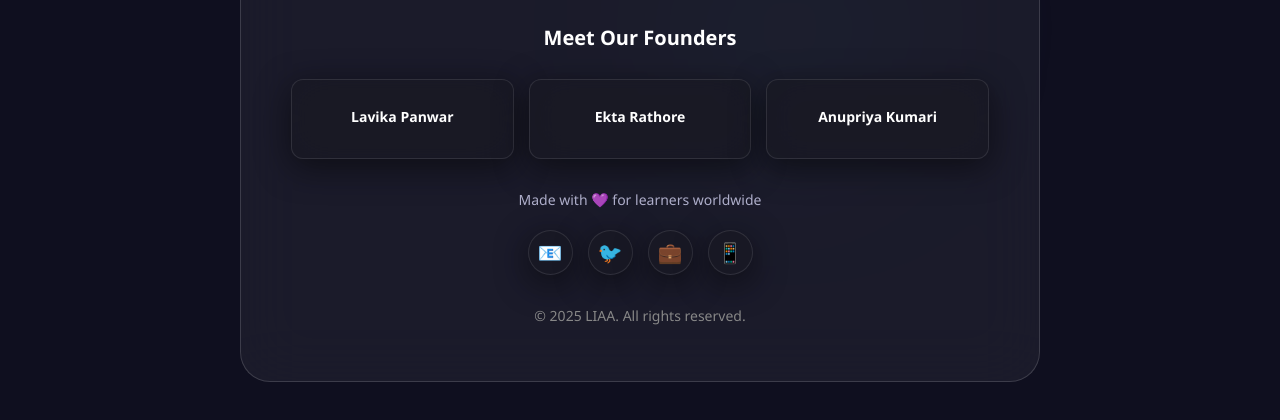
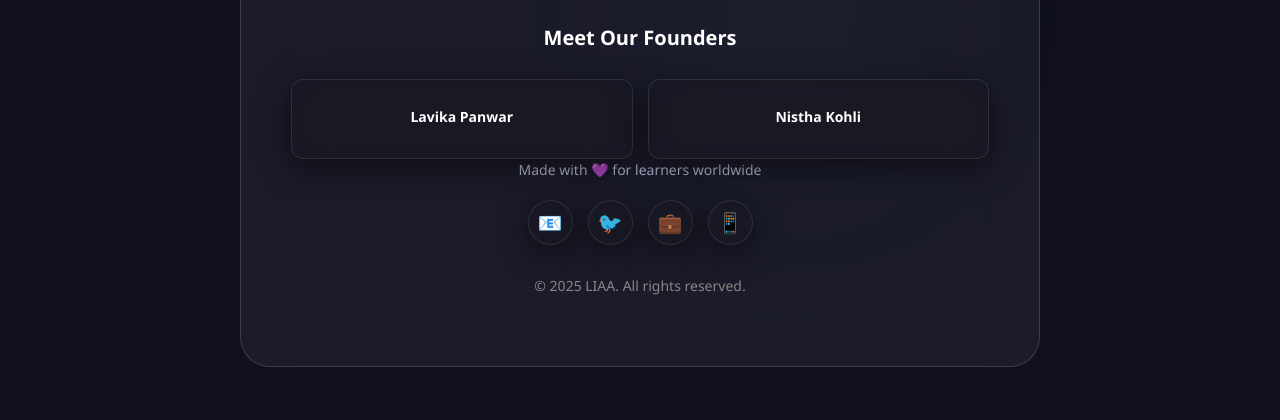
Before and after one commit to LavikaPanwar/roadmap-gen, a plain HTML site: page index.html in a window 1280 px wide. Shown: the part 2201-2621 px from the top of the page. Drawn offline with nearby package versions, Linux system fonts and the light colour scheme.

Commit message:
Update index.html

```diff
--- a/index.html
+++ b/index.html
@@ -381,15 +381,12 @@
 
                     </div>
                     <div class="founder-card glass">
-                        <div class="founder-name">Ekta Rathore</div>
+                        <div class="founder-name">Nistha Kohli</div>
 
-                    </div>
-                    <div class="founder-card glass">
-                        <div class="founder-name">Anupriya Kumari</div>
 
-                    </div>
+
+            </div>
                 </div>
-            </div>
 
             <p style="color: var(--text-secondary);">Made with 💜 for learners worldwide</p>
             <div class="social-links">
```
